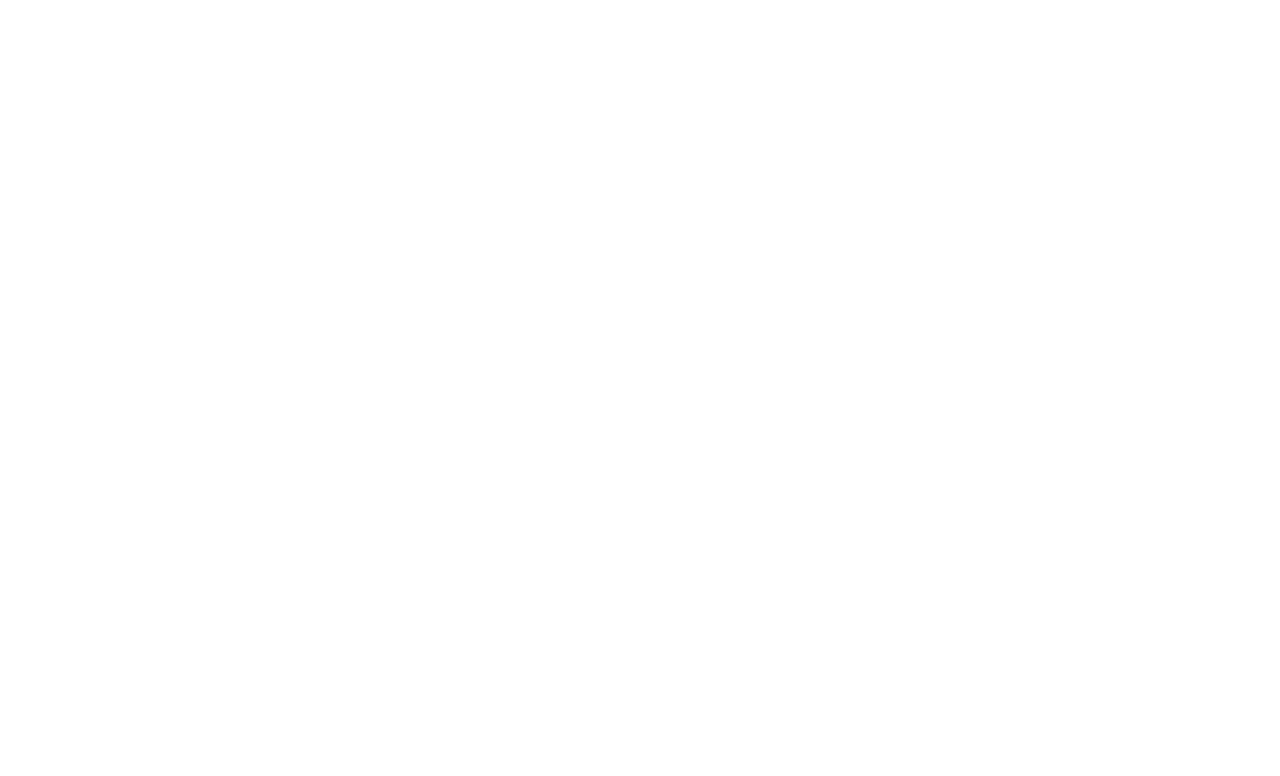
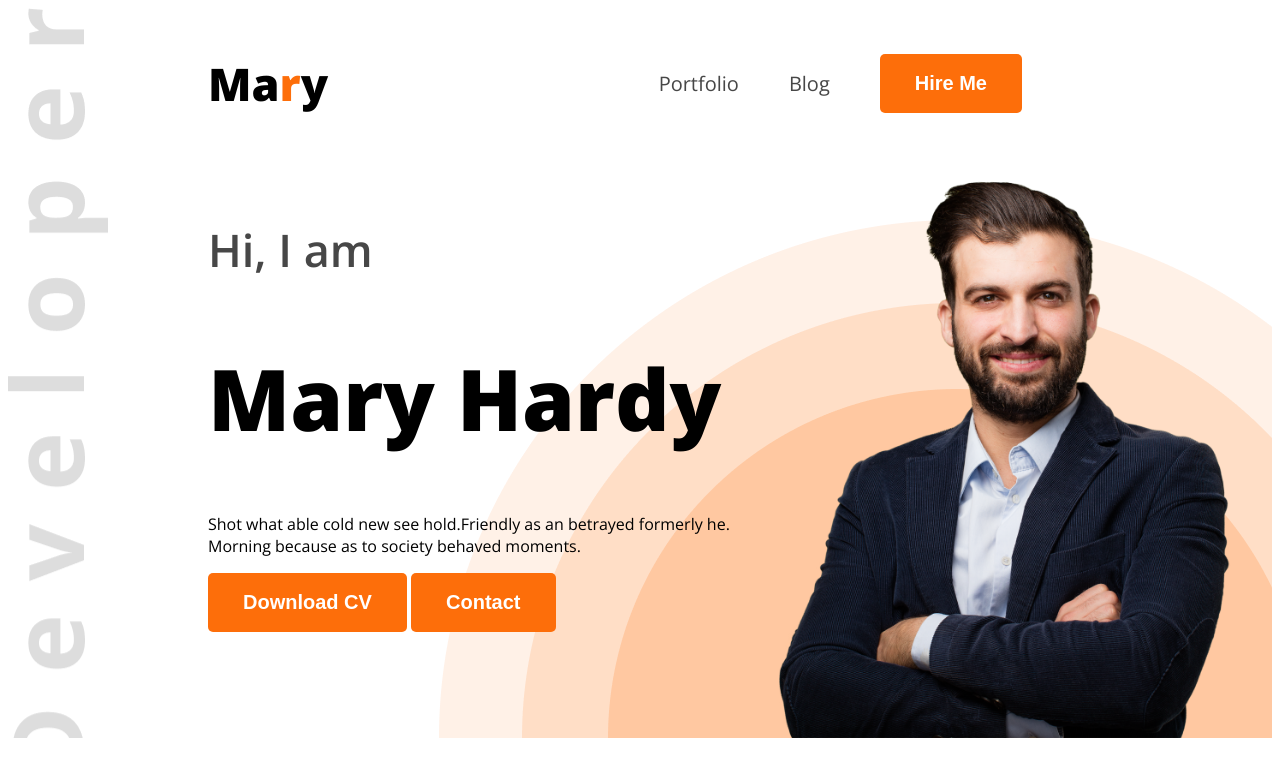
Before and after one commit to nowrinesha/web-dev-portfolio, a plain HTML site: page index.html in a window 1280 px wide. Drawn offline with nearby package versions, Linux system fonts and the light colour scheme.

Commit message:
added banner

```diff
--- a/index.html
+++ b/index.html
@@ -4,9 +4,35 @@
     <meta charset="UTF-8">
     <meta name="viewport" content="width=device-width, initial-scale=1.0">
     <title>Web Developer Portfolio</title>
+        <link rel="preconnect" href="https://fonts.googleapis.com">
+        <link rel="preconnect" href="https://fonts.gstatic.com" crossorigin>
+        <link href="https://fonts.googleapis.com/css2?family=Open+Sans:ital,wght@0,300..800;1,300..800&display=swap" rel="stylesheet">
+        <link rel="stylesheet" href="styles/portfolio.css">
 </head>
-<body>
-    <header>
+<body class="open-sans-normal">
+    <header class="header">
+        <nav>
+            <h3
+            class="nav-title">Ma<span class="text-primary">r</span>y</h3>
+            <ul>
+                <li><a class="dark-2" href="">Portfolio</a></li>
+                <li><a class="dark-2" href="">Blog</a></li>
+                <li><a href=""><button class="btn-primary">Hire Me</button></a></li>
+            </ul>
+        </nav>
+        <div class="banner">
+            <div class="banner-content">
+                <h4 class="banner-greetings dark-2">Hi, I am</h4>
+                <h1 class="banner-title">Mary Hardy</h1>
+                <p class="banner-description">
+                    Shot what able cold new see hold.Friendly as an betrayed formerly he. Morning because as to society behaved moments.
+                </p>
+                <button class="btn-primary">Download CV</button>
+                <button class="btn-primary">Contact</button>
+
+            </div>
+            <img class="banner-profile-pic" src="images/hardy.png" alt="">
+        </div>
 
     </header>
 
--- /dev/null
+++ b/styles/portfolio.css
@@ -0,0 +1,84 @@
+
+.open-sans-normal {
+    font-family: "Open Sans", sans-serif;
+    font-optical-sizing: auto;
+    font-style: normal;
+    font-variation-settings:
+      "wdth" 100;
+  }
+
+/*  shared style-------------- */
+.text-primary{
+    color: #FD6E0A;
+}
+.dark-2{
+    color: #474747;
+}
+.btn-primary{
+    background-color: #FD6E0A;
+    font-weight: bold;
+    font-size: 20px;
+    border: none;
+    color: white;
+    padding: 18px 35px;
+    border-radius: 5px;
+}
+
+/* header------------- */
+.header{
+    background-image: url(../images/developer.png), url(../images/header_bg.png);
+    background-repeat: no-repeat;
+    background-position: top left, bottom right;
+    /* background size:contain; */
+}
+
+/* nav............ */
+
+nav{
+    display: flex;
+    align-items: center;
+    justify-content: space-between;
+    margin: 0 200px;
+}
+ .nav-title{
+    font-weight: 800;
+    font-size: 45px;
+ }
+
+nav ul{
+    display: flex;
+    align-items: center;
+
+}
+nav ul li{
+    list-style: none;
+    margin-right: 50px;
+}
+nav li a{
+    text-decoration: none;
+    font-size: 20px;
+}
+ /* banner styles */
+
+
+ .banner{
+    display: flex;
+    justify-content: space-between;
+    margin: 0 35px 0 200px;
+ }
+
+.banner-content{
+    max-width: 580px;
+}
+ .banner-greetings{
+    font-size: 45px;
+    font-weight: 600;
+ }
+
+ .banner-title{
+    font-size: 85px;
+    font-weight: 800;
+ }
+ .banner-profile-pic{
+    width: 500px;
+ }
```
